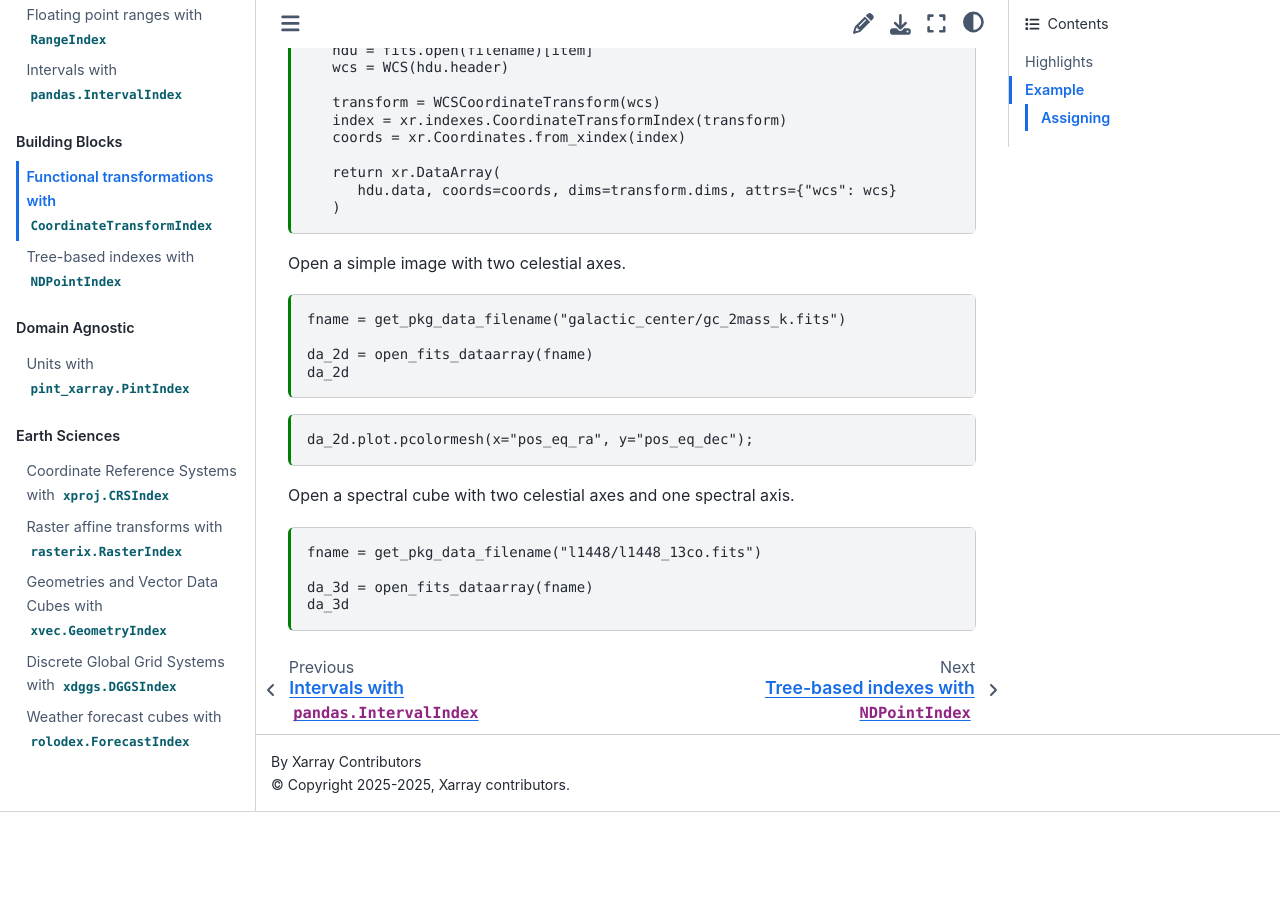
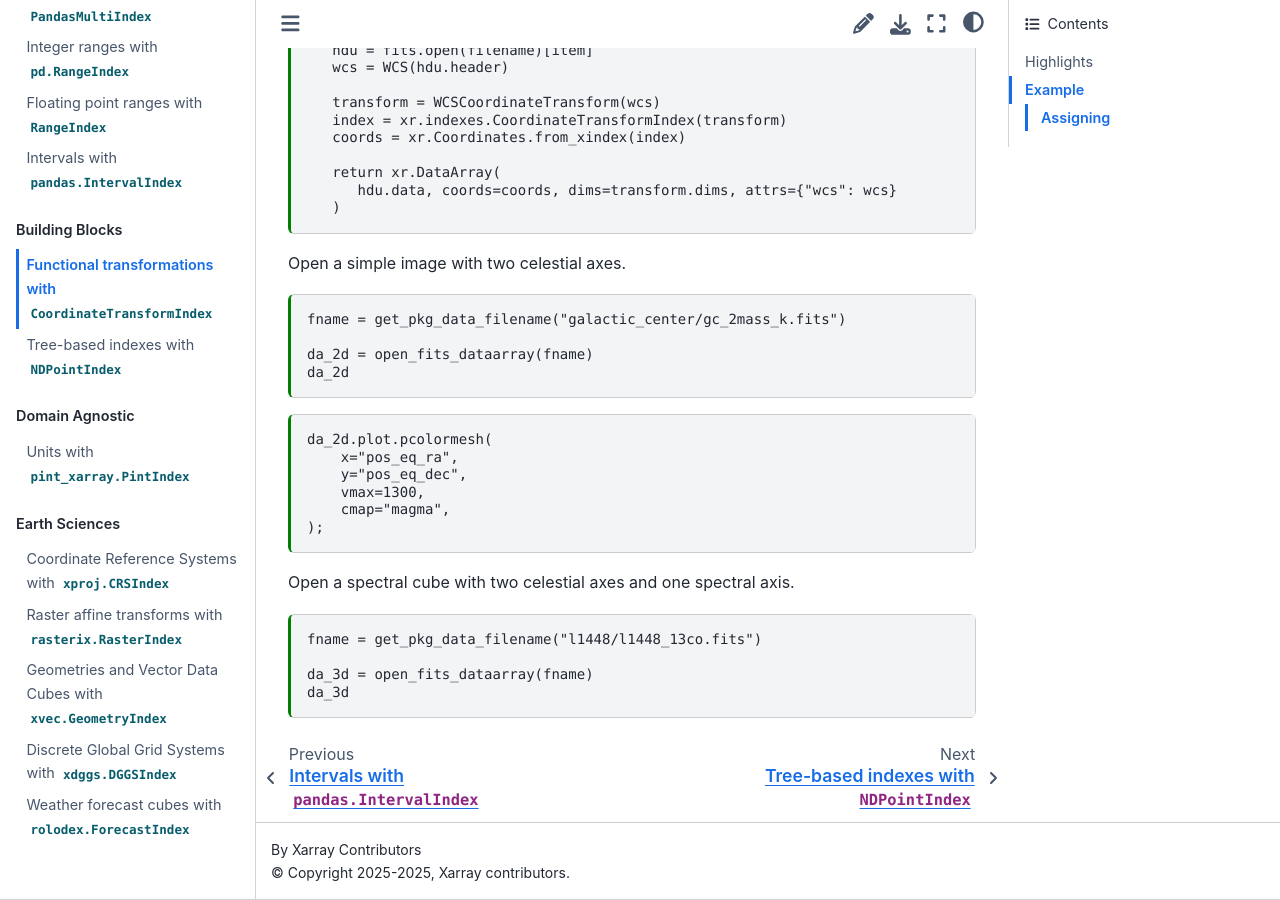
Before and after one commit to xarray-contrib/xarray-indexes, a Sphinx documentation site: the page built from docs/blocks/transform.md, in a window 1280 px wide and 900 px high, scrolled down 2350 px. Built offline with Sphinx 7.4.7 and the Sphinx Book theme 1.1.4, drawn with Linux system fonts in a browser that asks for light colours; before the commit the page ends 3162 px from its top, so only the background shows below that.

Commit message:
improve figure constrast and color

````diff
--- a/docs/blocks/transform.md
+++ b/docs/blocks/transform.md
@@ -157,7 +157,12 @@
 ```
 
 ```{code-cell} python
-da_2d.plot.pcolormesh(x="pos_eq_ra", y="pos_eq_dec");
+da_2d.plot.pcolormesh(
+    x="pos_eq_ra",
+    y="pos_eq_dec",
+    vmax=1300,
+    cmap="magma",
+);
 ```
 
 Open a spectral cube with two celestial axes and one spectral axis.
````
